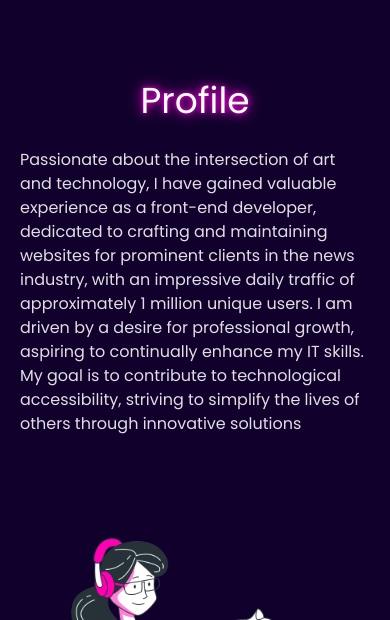
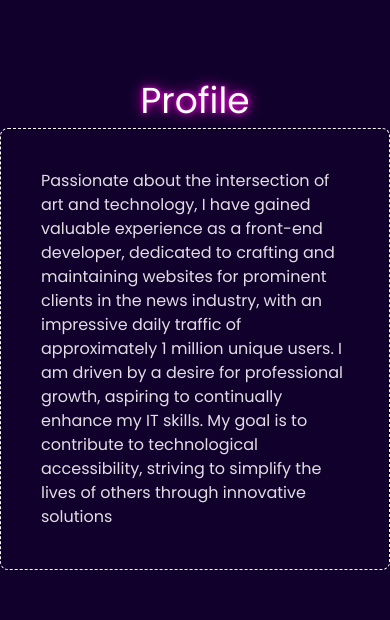
Before and after one commit to TaaatiMachado/Portfolio, a React (Vite) app: page / in a window 390 px wide. Shown: the part 920-1540 px from the top of the page. Built offline with nearby package versions, Linux system fonts and the light colour scheme; a web font is replaced by a local one.

Commit message:
Portfolio responsive fix

```diff
--- a/src/components/Profile/index.jsx
+++ b/src/components/Profile/index.jsx
@@ -14,7 +14,7 @@ const Profile = () => {
 
 
 
-                    <p className='text-md my-0 p-5 md:max-w-[50%]'>Passionate about the intersection of art and technology, I have gained valuable experience as a front-end developer,
+                    <p className='text-md my-0 p-10 md:max-w-[50%] border border-dashed border-white rounded-lg'>Passionate about the intersection of art and technology, I have gained valuable experience as a front-end developer,
 dedicated to crafting and maintaining websites for prominent clients in the news industry, with an impressive daily
 traffic of approximately 1 million unique users. I am driven by a desire for professional growth, aspiring to continually
 enhance my IT skills. My goal is to contribute to technological accessibility, striving to simplify the lives of others
--- a/src/components/Projects/carousel-item.jsx
+++ b/src/components/Projects/carousel-item.jsx
@@ -1,7 +1,7 @@
 
 const CarouselItem = ({img, url, title}) => {
     return (
-        <div className="flex items-center flex-col relative bg-lightest-purple bg-opacity-20 mx-5 my-10 rounded-lg shadow-lg w-[90%] cursor-default border-dashed border border-white" >
+        <div className="flex items-center flex-col relative bg-lightest-purple bg-opacity-20 mx-5 my-10 rounded-lg shadow-lg w-[90%] max-w-[960px] cursor-default border-dashed border border-white" >
             <img className="max-w-[100%] rounded-t-lg" src={img} alt="Img" />
             <p className="m-3 text-white text-center font-semibold text-xl">{title}</p>
             <a href={url} target='_blank' className="m-4 bg-pink rounded-full px-12 py-3 text-gray-100 font-semibold hover:bg-light-purple focus:outline-none transition duration-400 ease-in-out">Repository</a>
--- a/src/components/Projects/index.jsx
+++ b/src/components/Projects/index.jsx
@@ -8,7 +8,7 @@ import portfolio from '../../assets/devportfolio.jpg'
 
 const Projects = () => {
     return (
-        <div id="projects" className=" pt-10">
+        <div id="projects" className=" pt-10 px-12 max-w-[1440px] mx-auto">
             <Shiny className="text-2xl my-0 pt-10 px-10 text-center">Projects</Shiny>
             <Carousel show={1.5} slide={1} transition={0.5} swiping={true} responsive>
                 <CarouselItem img={pokedex} url={'https://github.com/Felipe-Streva/Pokedex_API'} title='Pokédex'/>
```
